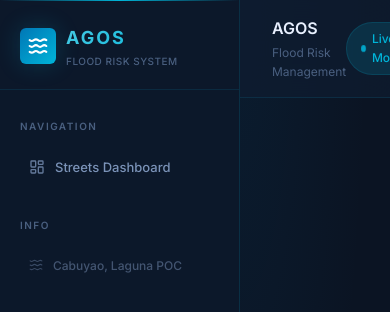
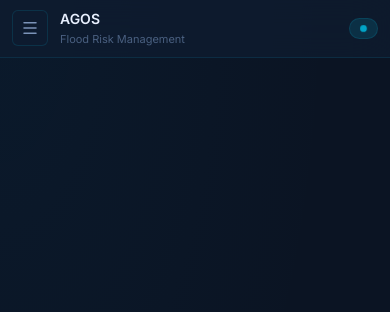
Before and after one commit to razielsevilla/agos, a React app in the folder frontend/: page /streets/1/alert in a window 390 px wide. Shown: the top 312 px of the page. Built offline with nearby package versions, Linux system fonts and the light colour scheme; no server answers; the HTML template or start-up script is replaced by a standard one.

Commit message:
feat(AGOS-016): make dashboard responsive and accessible from other devices on LAN

```diff
--- a/frontend/src/App.jsx
+++ b/frontend/src/App.jsx
@@ -1,14 +1,32 @@
+import { useState, useCallback, useEffect } from 'react'
 import { Routes, Route, NavLink, useLocation } from 'react-router-dom'
-import { Waves, LayoutDashboard, AlertTriangle, RotateCcw, Bell } from 'lucide-react'
+import { Waves, LayoutDashboard, Menu } from 'lucide-react'
 import StreetsPage from './pages/StreetsPage'
 import HouseholdsPage from './pages/HouseholdsPage'
 import RecoveryPage from './pages/RecoveryPage'
 import AlertPage from './pages/AlertPage'
 import './App.css'
 
-function Sidebar() {
+function Sidebar({ open, onClose }) {
+  const location = useLocation()
+
+  // Auto-close on navigation (mobile UX — don't leave sidebar open after tap)
+  useEffect(() => {
+    onClose()
+  // onClose is stable (useCallback in App), location.pathname is the real trigger
+  // eslint-disable-next-line react-hooks/exhaustive-deps
+  }, [location.pathname])
+
   return (
-    <aside className="sidebar">
+    <>
+      {/* Backdrop — visible on mobile when sidebar is open */}
+      <div
+        className={`sidebar-overlay${open ? ' open' : ''}`}
+        onClick={onClose}
+        aria-hidden="true"
+      />
+
+      <aside className={`sidebar${open ? ' open' : ''}`}>
         <div className="sidebar-brand">
           <div className="logo-icon">
             <Waves size={20} color="#fff" strokeWidth={2.5} />
@@ -32,10 +50,11 @@ function Sidebar() {
           Cabuyao, Laguna POC
         </div>
       </aside>
+    </>
   )
 }
 
-function Topbar() {
+function Topbar({ onMenuClick }) {
   const loc = useLocation()
   const labels = {
     '/': { title: 'Streets Dashboard', sub: 'Flood risk overview by camera location' },
@@ -45,24 +64,37 @@ function Topbar() {
 
   return (
     <header className="topbar">
+      <div style={{ display: 'flex', alignItems: 'center', gap: 12 }}>
+        {/* Hamburger — hidden on desktop via CSS, visible on mobile */}
+        <button
+          className="hamburger"
+          onClick={onMenuClick}
+          aria-label="Open navigation menu"
+        >
+          <Menu size={18} />
+        </button>
         <div>
           <div className="topbar-title">{title}</div>
           <div className="topbar-sub">{sub}</div>
         </div>
+      </div>
       <div className="topbar-badge">
         <span className="pulse" />
-        Live Monitor
+        <span className="topbar-badge-text">Live Monitor</span>
       </div>
     </header>
   )
 }
 
 export default function App() {
+  const [sidebarOpen, setSidebarOpen] = useState(false)
+  const closeSidebar = useCallback(() => setSidebarOpen(false), [])
+
   return (
     <div className="app-shell">
-      <Sidebar />
+      <Sidebar open={sidebarOpen} onClose={closeSidebar} />
       <div className="main-content">
-        <Topbar />
+        <Topbar onMenuClick={() => setSidebarOpen(o => !o)} />
         <Routes>
           <Route path="/" element={<StreetsPage />} />
           <Route path="/streets/:streetId" element={<HouseholdsPage />} />
--- a/frontend/src/index.css
+++ b/frontend/src/index.css
@@ -486,3 +486,136 @@ a { color: inherit; text-decoration: none; }
 .animate-in:nth-child(6)  { animation-delay: 200ms; }
 .animate-in:nth-child(7)  { animation-delay: 240ms; }
 .animate-in:nth-child(8)  { animation-delay: 280ms; }
+
+/* ─── Hamburger Button ──────────────────────── */
+/* Shown only on mobile via the media query below */
+.hamburger {
+  display: none;
+  align-items: center;
+  justify-content: center;
+  width: 36px;
+  height: 36px;
+  background: var(--glass-bg);
+  border: 1px solid var(--glass-border);
+  border-radius: var(--radius-sm);
+  cursor: pointer;
+  color: var(--text-secondary);
+  transition: all var(--transition);
+  flex-shrink: 0;
+}
+.hamburger:hover {
+  color: var(--primary);
+  border-color: var(--border-strong);
+}
+
+/* ─── Sidebar Overlay Backdrop ──────────────── */
+/* Rendered in DOM always, visible only on mobile when sidebar is open */
+.sidebar-overlay {
+  display: none;
+  position: fixed;
+  inset: 0;
+  background: rgba(0, 0, 0, 0.55);
+  backdrop-filter: blur(4px);
+  z-index: 9;
+}
+
+/* ─── Responsive — Tablet (≤ 1024px) ───────── */
+@media (max-width: 1024px) {
+  :root { --sidebar-w: 210px; }
+  .page { padding: 24px 24px; }
+  .topbar { padding: 14px 24px; }
+}
+
+/* ─── Responsive — Mobile (≤ 768px) ────────── */
+@media (max-width: 768px) {
+  /* Show hamburger */
+  .hamburger { display: flex; }
+
+  /* Sidebar becomes a fixed slide-in drawer */
+  .sidebar {
+    position: fixed;
+    top: 0;
+    bottom: 0;
+    left: 0;
+    width: 260px;
+    z-index: 10;
+    transform: translateX(-100%);
+    transition: transform 0.25s cubic-bezier(0.4, 0, 0.2, 1);
+  }
+  .sidebar.open {
+    transform: translateX(0);
+    box-shadow: var(--shadow-lg), 0 0 60px rgba(0, 0, 0, 0.5);
+  }
+
+  /* Backdrop */
+  .sidebar-overlay.open {
+    display: block;
+  }
+
+  /* Main content takes full width */
+  .main-content {
+    background: radial-gradient(ellipse at top left, rgba(0,119,182,0.06) 0%, transparent 60%),
+                var(--bg-base);
+  }
+
+  /* Topbar */
+  .topbar { padding: 10px 16px; }
+  .topbar-title { font-size: 14px; }
+  .topbar-sub   { font-size: 11px; }
+
+  /* Page */
+  .page { padding: 16px 16px; }
+  .page-header { margin-bottom: 16px; }
+  .page-header h1 { font-size: 18px; }
+
+  /* Grid — single column */
+  .grid-2 {
+    grid-template-columns: 1fr;
+    gap: 12px;
+  }
+
+  /* Stats row — allow wrap */
+  .stat-chip { padding: 10px 14px; }
+  .stat-chip .stat-value { font-size: 20px; }
+
+  /* Household card — allow content to wrap on very narrow screens */
+  .hh-card {
+    flex-wrap: wrap;
+    gap: 10px;
+  }
+  .hh-score { font-size: 16px; min-width: 28px; }
+
+  /* Alert card */
+  .alert-card { padding: 20px 18px; }
+  .alert-card-title { font-size: 17px; }
+
+  /* Recovery loop banner */
+  .loop-banner { padding: 12px 14px; }
+  .loop-banner .loop-text { font-size: 12px; }
+
+  /* Section headings */
+  .section-heading { font-size: 12px; }
+
+  /* Back link */
+  .back-link { margin-bottom: 12px; }
+
+  /* Topbar badge — hide text label, keep pulsing dot only */
+  .topbar-badge-text { display: none; }
+  .topbar-badge { padding: 6px 10px; gap: 0; }
+}
+
+/* ─── Responsive — Small phones (≤ 480px) ───── */
+@media (max-width: 480px) {
+  .page { padding: 12px 12px; }
+  .topbar { padding: 8px 12px; }
+  .hh-card { padding: 10px 12px; }
+  .hh-rank { width: 28px; height: 28px; font-size: 11px; }
+  .hh-address { font-size: 13px; }
+
+  /* Risk ring — slightly smaller */
+  .risk-ring { width: 46px; height: 46px; }
+  .risk-ring-label { font-size: 11px; }
+
+  /* Stat chips wrap */
+  .stat-chip .stat-value { font-size: 18px; }
+}
--- a/frontend/vite.config.js
+++ b/frontend/vite.config.js
@@ -5,6 +5,7 @@ import { defineConfig } from 'vite'
 export default defineConfig({
   plugins: [react()],
   server: {
+    host: true,           // bind 0.0.0.0 — reachable from phones/tablets on same LAN
     proxy: {
       '/api': 'http://localhost:8000',
     },
```
Also changed, not shown: 1 other file (tests, documents, lock files or other folders). Lines whose indentation alone changed are shown as unchanged.
